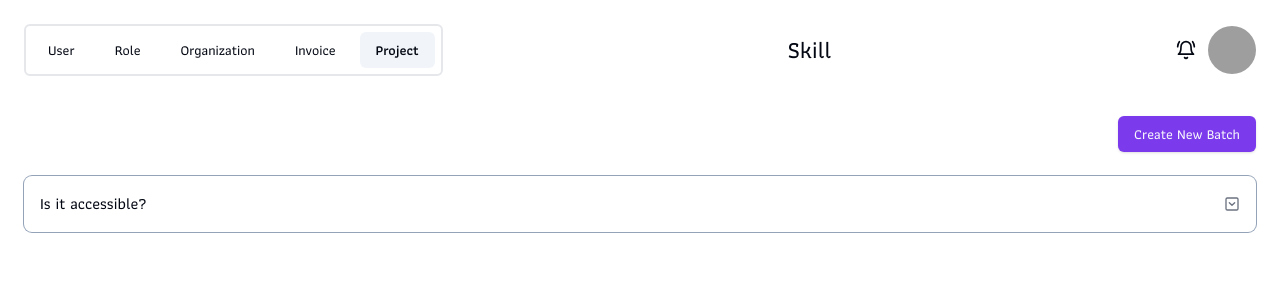
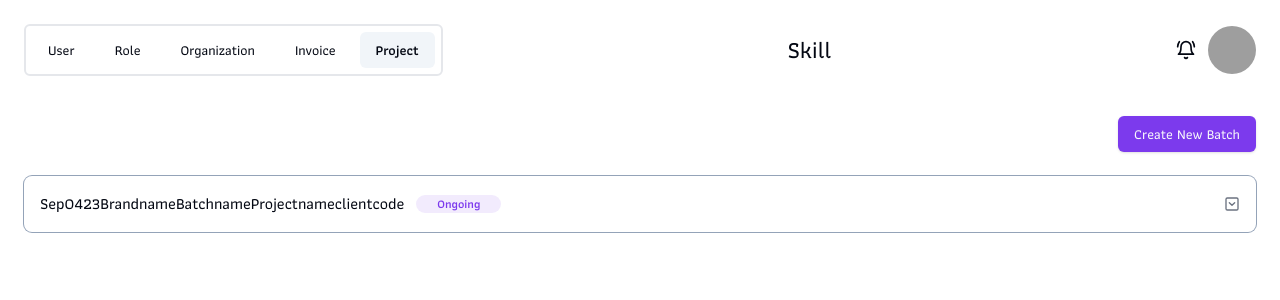
Before and after one commit to zubayerhimel/SCP, a Next.js app: page /dashboard/projects/project-name in a window 1280 px wide. Shown: the top 300 px of the page. Built offline with nearby package versions, Linux system fonts and the light colour scheme; grey boxes are pictures that could not be loaded.

Commit message:
style: added status for project

```diff
--- a/components/ui/accordion.tsx
+++ b/components/ui/accordion.tsx
@@ -18,7 +18,7 @@ const AccordionTrigger = React.forwardRef<React.ElementRef<typeof AccordionPrimi
     <AccordionPrimitive.Header className='flex'>
       <AccordionPrimitive.Trigger
         ref={ref}
-        className={cn('flex flex-1 items-center justify-between py-4 text-base font-medium transition-all hover:underline [&[data-state=open]>svg]:rotate-180', className)}
+        className={cn('flex flex-1 items-center justify-between py-4 text-base font-medium transition-all [&[data-state=open]>svg]:rotate-180', className)}
         {...props}>
         {children}
         <ChevronDownSquare className='w-4 h-4 transition-transform duration-200 shrink-0 text-muted-foreground' />
--- a/components/ui/batch-accordion.tsx
+++ b/components/ui/batch-accordion.tsx
@@ -6,12 +6,20 @@ import Link from 'next/link';
 import { Button } from './button';
 import ProjectDetailsInfo from './project-details-info';
 import { Separator } from './separator';
+import { Badge } from './badge';
 
 const BatchAccordion = () => {
   return (
     <Accordion type='single' collapsible>
       <AccordionItem value='item-1'>
-        <AccordionTrigger>Is it accessible?</AccordionTrigger>
+        <AccordionTrigger>
+          <div className='flex gap-3 justify-center items-center'>
+            <span className='text-base'>Sep0423BrandnameBatchnameProjectnameclientcode</span>
+            <Badge variant='secondary' type='primary'>
+              Ongoing
+            </Badge>
+          </div>
+        </AccordionTrigger>
         <AccordionContent>
           <ProjectDetailsInfo />
 
```
